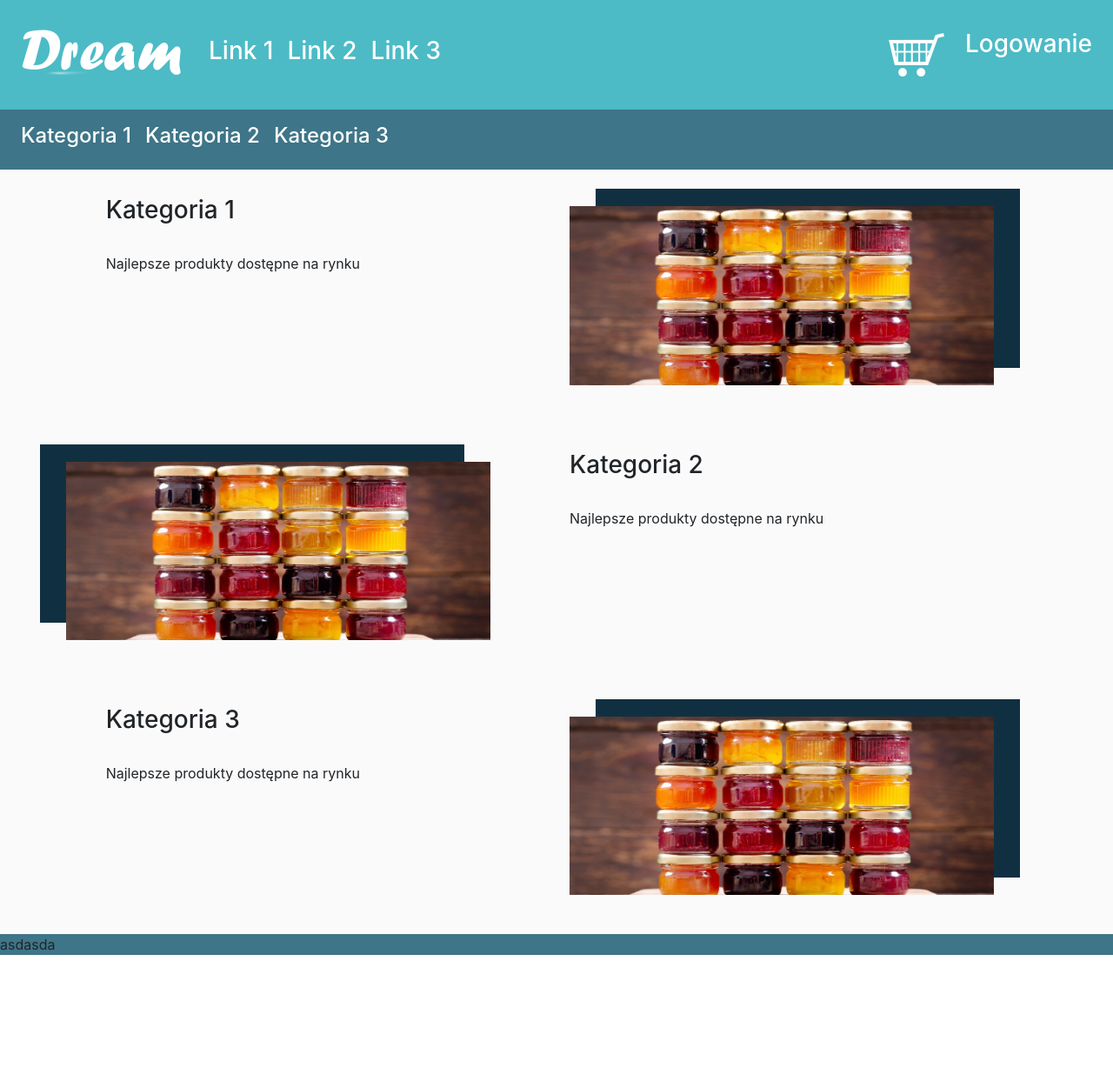
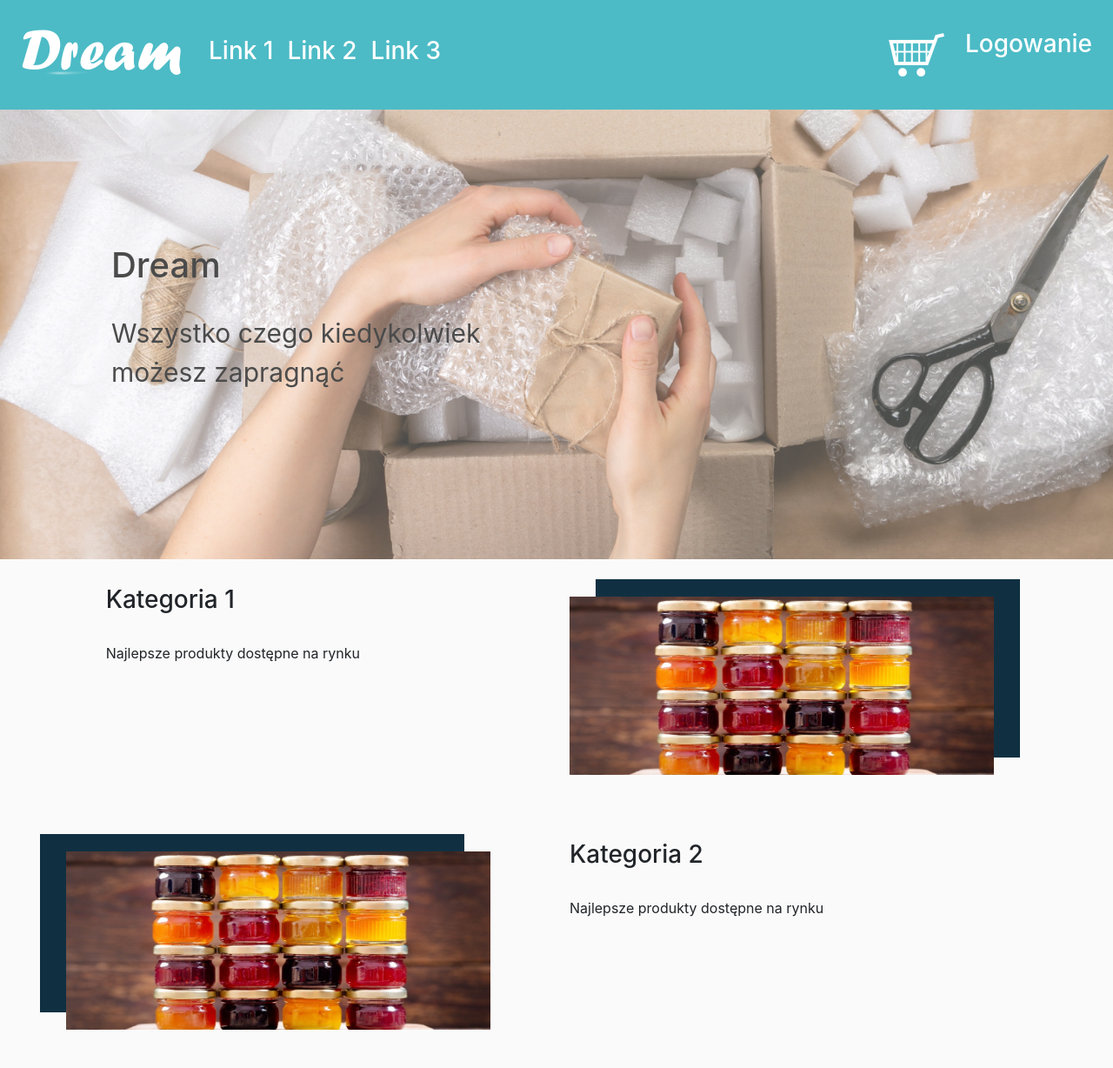
Before and after one commit to Pablo203/E-commerce_Shop, a PHP site: page / in a window 1280 px wide. Shown: the top 1228 px of the page at 87% size. Before the commit the page ends 1098 px from the top, so only its background shows below. Run offline with PHP 8.4, Linux system fonts and the light colour scheme.

Commit message:
Main Page Look Update
Changed look of the main page. Removed second Navbar,
added photo with text under menu and updated first Navbar
with "sticky-top" class.

```diff
--- a/SCSS/main.css
+++ b/SCSS/main.css
@@ -24,7 +24,21 @@ html {
 }
 
 #banner {
-  background: linear-gradient(#3E7588, #4CBBC6);
+  background-color: #4CBBC6;
+  opacity: 70%;
+  position: relative;
+  /*text-align: center;*/
+  color: #000000;
+}
+
+#banner-text {
+  font-size: 30px;
+}
+
+.centered {
+  position: absolute;
+  top: 30%;
+  left: 10%;
 }
 
 a:hover {
--- a/SCSS/main.min.css
+++ b/SCSS/main.min.css
@@ -1 +1 @@
-html{scroll-behavior:smooth}.nav-link{text-decoration:none;color:#fff}.nav-item{color:#fff}.head{background:#4CBBC6}#banner{background:linear-gradient(#3E7588, #4CBBC6)}a:hover{color:#fff}#category-menu{background-color:#3E7588}.footer{background-color:#3E7588}#category-section{background-color:#FAFAFA}.category-text-left{margin-top:6%}.photo-right{height:70%;width:80%;margin-top:7%;box-shadow:30px -20px 0px 0px #103042}.photo-left{height:70%;width:80%;margin-top:7%;margin-left:10%;box-shadow:-30px -20px 0px 0px #103042}
+html{scroll-behavior:smooth}.nav-link{text-decoration:none;color:#fff}.nav-item{color:#fff}.head{background:#4CBBC6}#banner{background-color:#4CBBC6;opacity:70%;position:relative;color:#000}#banner-text{font-size:30px}.centered{position:absolute;top:30%;left:10%}a:hover{color:#fff}#category-menu{background-color:#3E7588}.footer{background-color:#3E7588}#category-section{background-color:#FAFAFA}.category-text-left{margin-top:6%}.photo-right{height:70%;width:80%;margin-top:7%;box-shadow:30px -20px 0px 0px #103042}.photo-left{height:70%;width:80%;margin-top:7%;margin-left:10%;box-shadow:-30px -20px 0px 0px #103042}
--- a/SCSS/main.scss
+++ b/SCSS/main.scss
@@ -18,9 +18,22 @@ html{
 }
 
 #banner{
-    background: linear-gradient($secondary, $main);
+    background-color: $main;
+    opacity: 70%;
+    position: relative;
+    /*text-align: center;*/
+    color: $text-color;
 }
 
+#banner-text{
+    font-size: 30px;
+}
+
+.centered{
+    position: absolute;
+    top: 30%;
+    left: 10%;
+}
 a:hover{
     color: $text-color-light;
 }
--- a/index.html
+++ b/index.html
@@ -19,7 +19,9 @@
 </head>
 
 <body>
-    <header class="jumbotron-fluid head">
+    <!-- Nav Menu Area Start -->
+
+    <header class="jumbotron-fluid head sticky-top">
         <nav class="navbar navbar-expand-lg">
             <a class="navbar-brand">
                 <img class="img-fluid" href="index.html" src="IMG/logo.png" alt="Something went wrong">
@@ -73,40 +75,30 @@
             </div>
         </nav>
     </header>
+
+    <!-- Nav Menu Area End -->
+
+
+    <!-- Banner Area Start -->
+
     <div class="jumbotron-fluid" id="banner">
+        <img src="IMG/parcel2.jpeg" class="img-fluid">
+        <div class="centered">
+            <h1>
+                Dream
+            </h1>
+            <br>
+            <p id="banner-text">
+                Wszystko czego kiedykolwiek<br>
+                możesz zapragnąć
+            </p>
         </div>
-    <div class="jumbotron-fluid sticky-top">
-        <nav class="navbar navbar-expand-lg" id="category-menu">
-            <button class="navbar-toggler" type="button" data-toggle="collapse" data-target="#collapsibleNavbar">
-                <span class="navbar-toggler-icon"></span>
-            </button>
-            <div class="collapse navbar-collapse" id="collapsibleNavbar">
-                <ul class="navbar-nav">
-                    <li class="nav-item">
-                        <a class="nav-link">
-                            <h4>
-                                Kategoria 1
-                            </h4>
-                        </a>
-                    </li>
-                    <li class="nav-item">
-                        <a class="nav-link">
-                            <h4>
-                                Kategoria 2
-                            </h4>
-                        </a>
-                    </li>
-                    <li class="nav-item">
-                        <a class="nav-link">
-                            <h4>
-                                Kategoria 3
-                            </h4>
-                        </a>
-                    </li>
-                </ul>
     </div>
-        </nav>
-    </div>
+
+    <!-- Banner Area End -->
+
+
+    <!-- Main Segment Area Start -->
         <div class="container-fluid" id="category-section">
             <div class="row">
                 <div class="col-sm-12 col-lg-1">
@@ -162,6 +154,7 @@
                 </div>
             </div>
         </div>
+    <!-- Main Segment Area End -->
     <footer class="jumbotron-fluid footer">
         asdasda
     </footer>
```
Also changed, not shown: IMG/parcel2.jpeg (added). Lines whose indentation alone changed are shown as unchanged.
